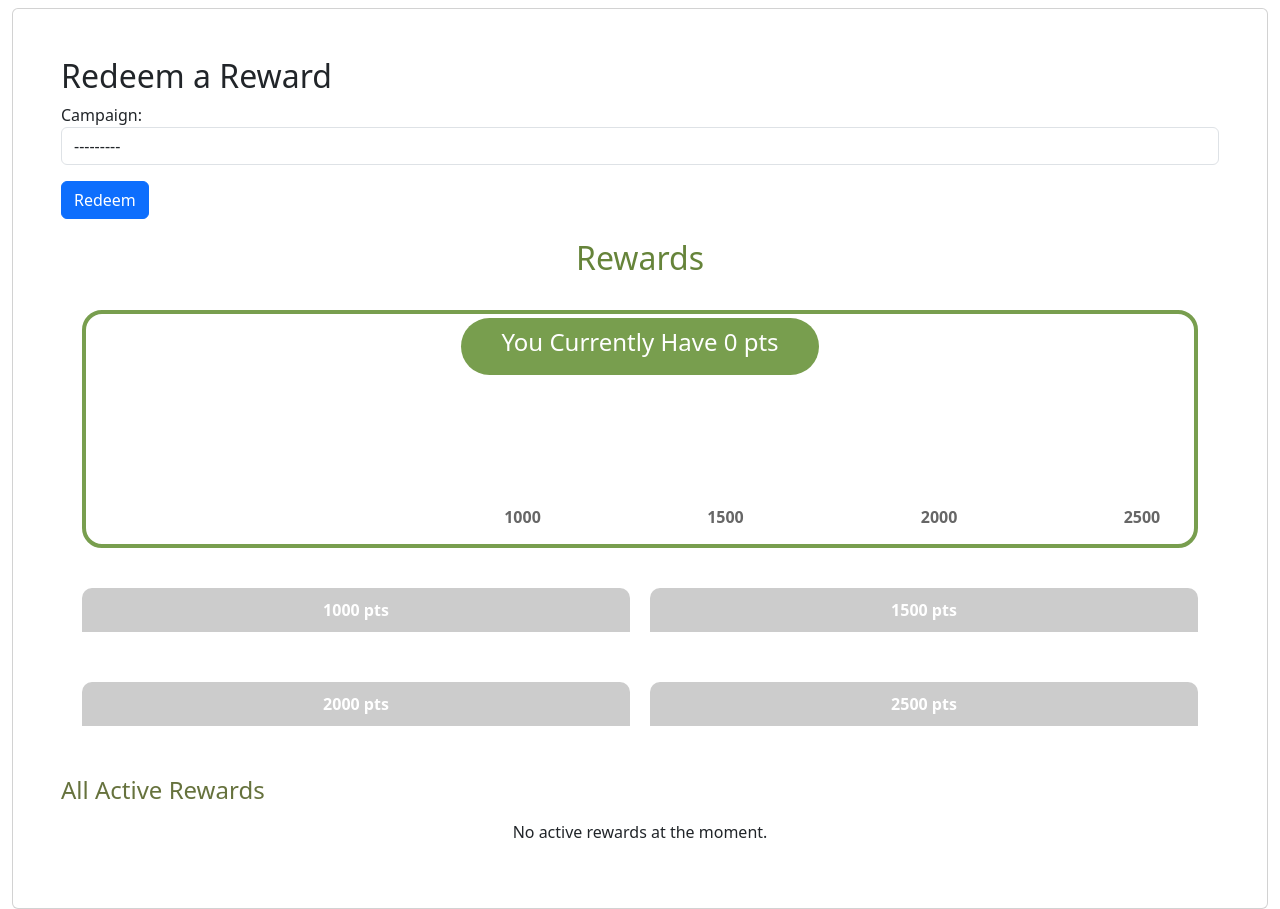
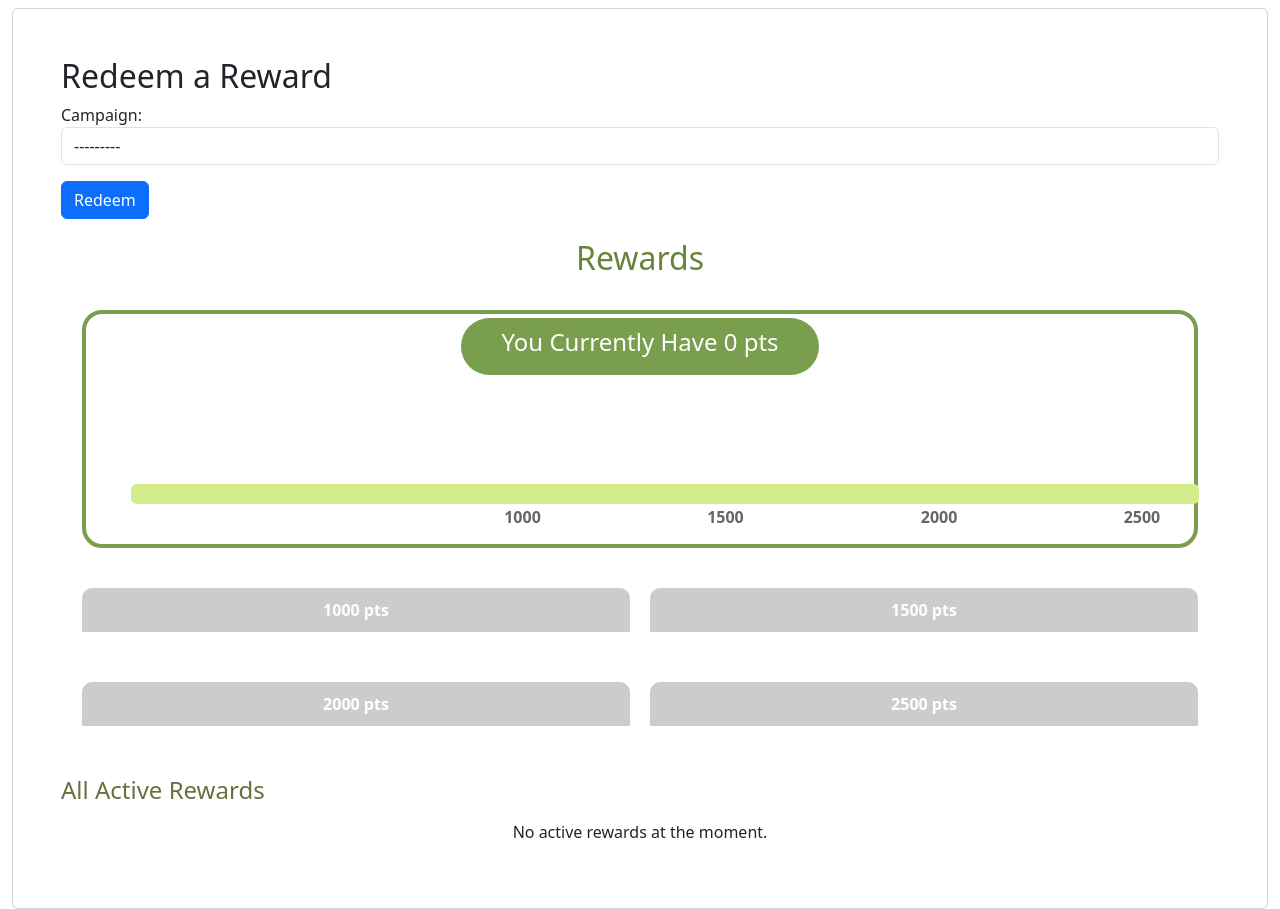
Before and after one commit to CSCI3356-Fall2024/Byte-to-Eat, a Django app: page /rewards/ in a window 1280 px wide. Run offline with Django 5.2, Linux system fonts and the light colour scheme; the visitor is signed in with stand-in values (Sample User, id 1); data that the repository does not hold is empty.

Commit message:
added empty progress bar

```diff
--- a/EagleEats/mainApp/templates/rewards.html
+++ b/EagleEats/mainApp/templates/rewards.html
@@ -22,6 +22,7 @@
         <!-- Growth Progress Bar -->
         <div class="growth-bar-container">
             <div class="progress-bar">
+                <div class="empty-bar"></div>
                 <div class="growth" id="growthBar" style="width: 0;"></div>
             </div>
 
@@ -258,7 +259,7 @@
 
     .progress-bar {
         height: 20px;
-        background-color: #d4ed8c;
+        background-color: transparent;
         border-radius: 5px;
         position: relative;
         margin: 50px 0 20px;
@@ -266,11 +267,22 @@
         right: -25px;
     }
 
+    .empty-bar {
+        position: absolute;
+        width: 100%;
+        height: 100%;
+        background-color: #d4ed8c;
+        border-radius: 5px;
+        z-index: 1;
+    }
+
+
     .growth {
         height: 100%;
         background-color: #789E4E;
         border-radius: 5px;
         transition: width 0.3s ease;
+        z-index: 2;
     }
 
     .plants-container {
```
